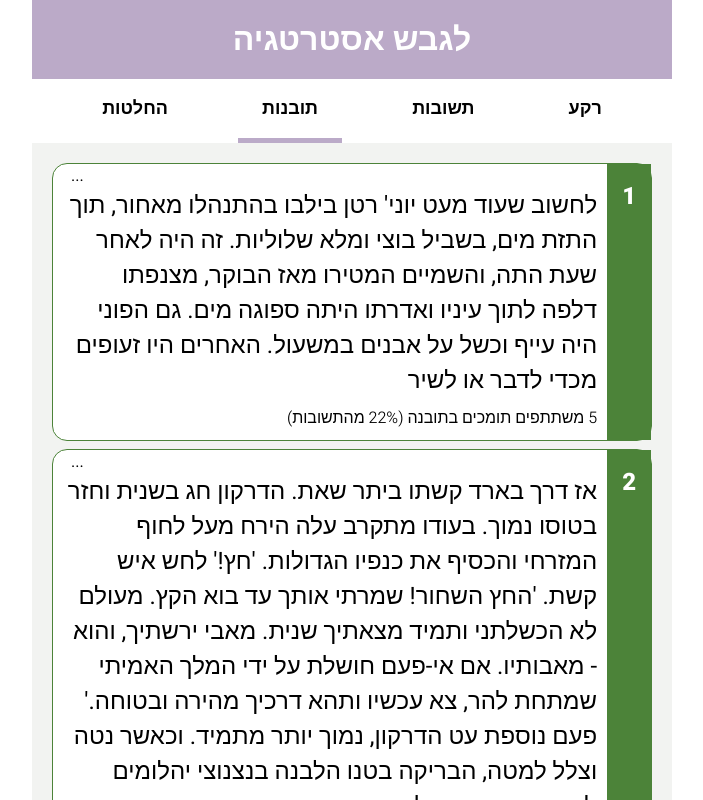
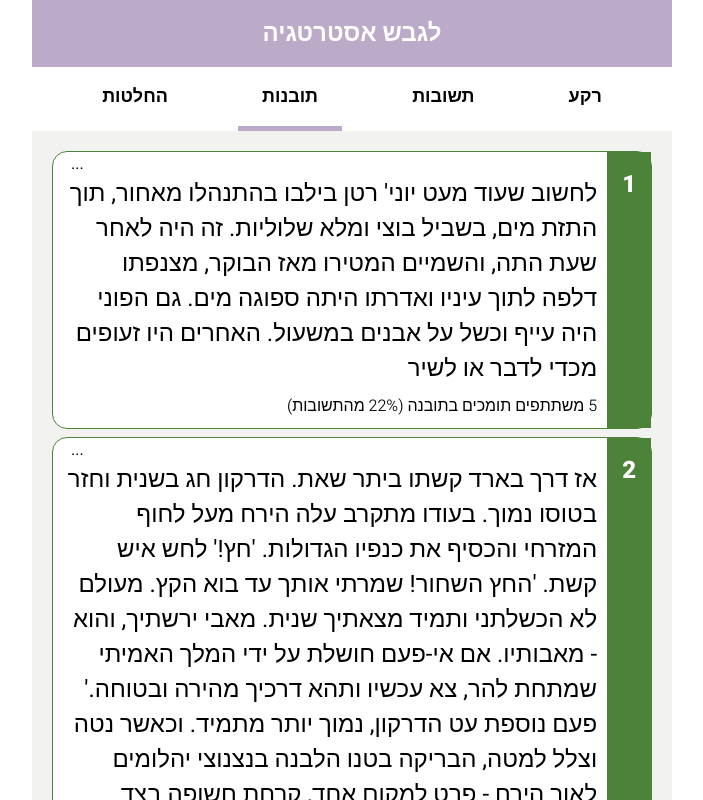
Before and after one commit to yaeluria/insights, a React (Create React App) app: page /insights in a window 1280 px wide. Shown: the top 800 px of the page, without its empty margins (288-991 px from the left). Built offline with nearby package versions, Linux system fonts and the light colour scheme.

Commit message:
styling for header and insightcontainer

```diff
--- a/src/components/Header.module.css
+++ b/src/components/Header.module.css
@@ -1,6 +1,6 @@
 .root{
     background-color: #bbaac8;
-    font-size: xx-large;
+    font-size: x-large;
     padding: 16px;
     color: white;
     font-weight: 700;
--- a/src/components/InsightsContainer.module.css
+++ b/src/components/InsightsContainer.module.css
@@ -1,4 +1,5 @@
 .root{
     background-color: #f2f3f1;
     padding: 20px;
+    min-height: 100vh;
 }
```
